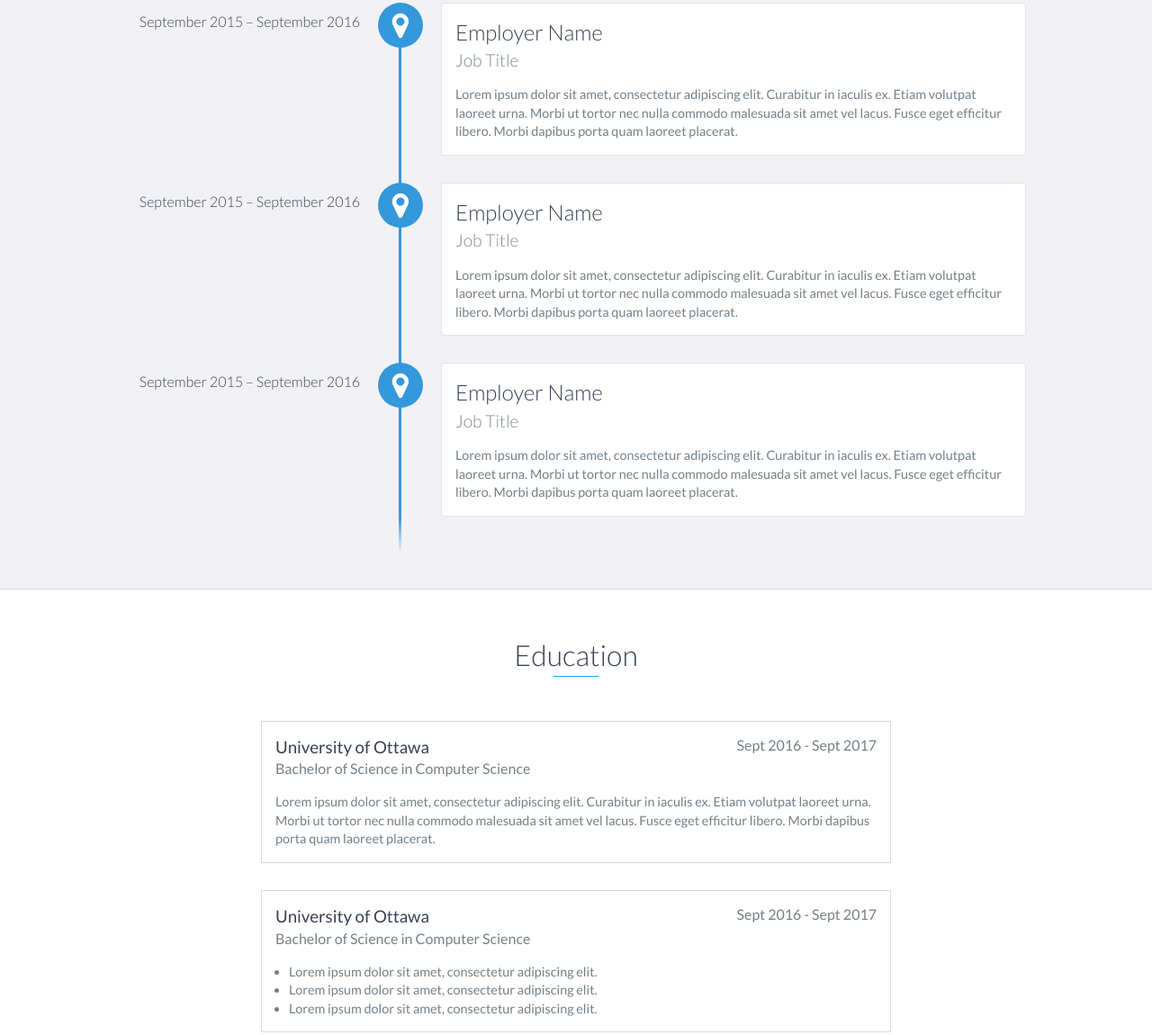
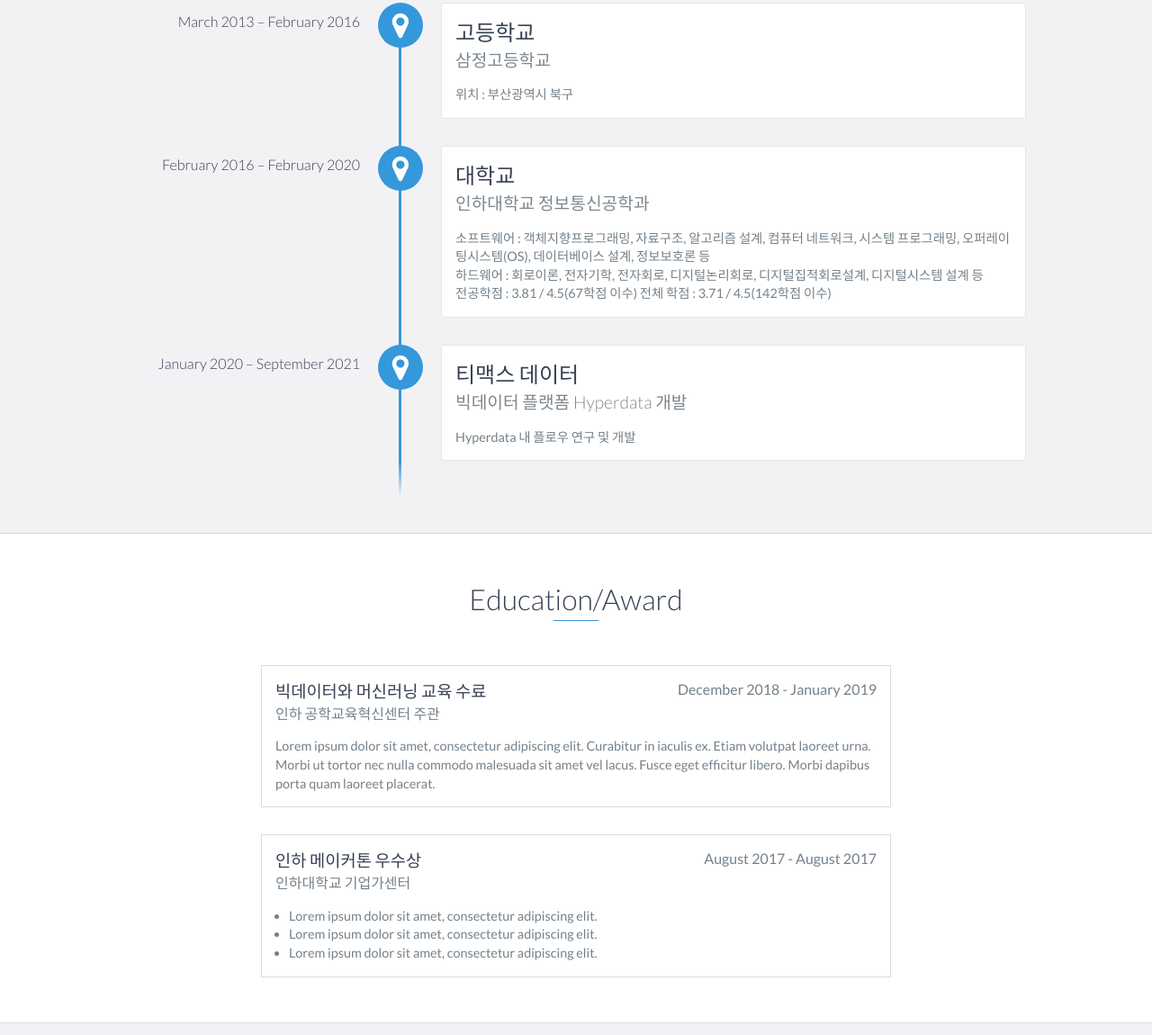
Before and after one commit to mingg123/mingg123.github.io, a website: page index.html in a window 1280 px wide. Shown: the part 1264-2414 px from the top of the page at 90% size. Drawn offline with nearby package versions, Linux system fonts and the light colour scheme.

Commit message:
feat : add info

```diff
--- a/index.html
+++ b/index.html
@@ -1,17 +1,19 @@
 <!DOCTYPE html>
 <html class="no-js" lang="en">
-
   <head>
-    <meta charset="utf-8">
-    <meta http-equiv="X-UA-Compatible" content="IE=edge">
-    <meta name="viewport" content="width=device-width, initial-scale=1">
+    <meta charset="utf-8" />
+    <meta http-equiv="X-UA-Compatible" content="IE=edge" />
+    <meta name="viewport" content="width=device-width, initial-scale=1" />
     <title>My Portfolio</title>
-	<link rel="shortcut icon" href="favicon.ico" type="image/x-icon">
-	<link rel="icon" href="favicon.ico" type="image/x-icon">
-    <link href="https://fonts.googleapis.com/css?family=Lato:300,400,700,900" rel="stylesheet">
-    <link rel="stylesheet" href="libs/font-awesome/css/font-awesome.min.css">
-    <link href="css/bootstrap.min.css" rel="stylesheet">
-    <link href="css/styles.css" rel="stylesheet">
+    <link rel="shortcut icon" href="favicon.ico" type="image/x-icon" />
+    <link rel="icon" href="favicon.ico" type="image/x-icon" />
+    <link
+      href="https://fonts.googleapis.com/css?family=Lato:300,400,700,900"
+      rel="stylesheet"
+    />
+    <link rel="stylesheet" href="libs/font-awesome/css/font-awesome.min.css" />
+    <link href="css/bootstrap.min.css" rel="stylesheet" />
+    <link href="css/styles.css" rel="stylesheet" />
   </head>
 
   <body>
@@ -31,7 +33,7 @@
           <a href="#experience">Experience</a>
         </li>
         <li>
-                <a href="#education">Education</a>
+          <a href="#education">Education/Award</a>
         </li>
         <li>
           <a href="#projects">Projects</a>
@@ -48,7 +50,7 @@
 
     <div id="lead">
       <div id="lead-content">
-            <h1>Ryan Fitzgerald</h1>
+        <h1>Min Ji Kim</h1>
         <h2>Software Engineer</h2>
         <a href="#" class="btn-rounded-white">Download Resume</a>
       </div>
@@ -73,9 +75,17 @@
           </div>
           <div class="col-md-8">
             <p>
-                        Lorem ipsum dolor sit amet, consectetur adipiscing elit. Curabitur in iaculis ex. Etiam volutpat laoreet urna. Morbi ut tortor nec nulla commodo malesuada sit amet vel lacus. Fusce eget efficitur libero. Morbi dapibus porta quam laoreet placerat. Donec
-                        eu vehicula neque. Donec viverra lorem nunc, tempus euismod eros sollicitudin ut. Quisque et tincidunt libero. Donec id pharetra justo. Proin euismod lacinia dolor, eu scelerisque justo tempus pharetra. Vivamus nunc justo, finibus
-                        ut nisl sed, euismod rhoncus nulla. Proin sed magna egestas, egestas ante et, congue eros. In consequat, mauris dapibus tincidunt suscipit, ex libero aliquet diam, at maximus risus enim non leo.
+              Lorem ipsum dolor sit amet, consectetur adipiscing elit. Curabitur
+              in iaculis ex. Etiam volutpat laoreet urna. Morbi ut tortor nec
+              nulla commodo malesuada sit amet vel lacus. Fusce eget efficitur
+              libero. Morbi dapibus porta quam laoreet placerat. Donec eu
+              vehicula neque. Donec viverra lorem nunc, tempus euismod eros
+              sollicitudin ut. Quisque et tincidunt libero. Donec id pharetra
+              justo. Proin euismod lacinia dolor, eu scelerisque justo tempus
+              pharetra. Vivamus nunc justo, finibus ut nisl sed, euismod rhoncus
+              nulla. Proin sed magna egestas, egestas ante et, congue eros. In
+              consequat, mauris dapibus tincidunt suscipit, ex libero aliquet
+              diam, at maximus risus enim non leo.
             </p>
           </div>
         </div>
@@ -86,59 +96,62 @@
     <div id="experience" class="background-alt">
       <h2 class="heading">Experience</h2>
       <div id="experience-timeline">
-            <div data-date="September 2015 – September 2016">
-                <h3>Employer Name</h3>
-                <h4>Job Title</h4>
+        <div data-date="March 2013 – February 2016">
+          <h3>고등학교</h3>
+          <h4>삼정고등학교</h4>
+          <p>위치 : 부산광역시 북구</p>
+        </div>
+
+        <div data-date="February 2016 – February 2020">
+          <h3>대학교</h3>
+          <h4>인하대학교 정보통신공학과</h4>
           <p>
-                    Lorem ipsum dolor sit amet, consectetur adipiscing elit. Curabitur in iaculis ex. Etiam volutpat laoreet urna. Morbi ut tortor nec nulla commodo malesuada sit amet vel lacus. Fusce eget efficitur libero. Morbi dapibus porta quam laoreet placerat.
+            소프트웨어 : 객체지향프로그래밍, 자료구조, 알고리즘 설계, 컴퓨터
+            네트워크, 시스템 프로그래밍, 오퍼레이팅시스템(OS), 데이터베이스
+            설계, 정보보호론 등
+          </p>
+          <p>
+            하드웨어 : 회로이론, 전자기학, 전자회로, 디지털논리회로,
+            디지털집적회로설계, 디지털시스템 설계 등
+          </p>
+          <p>
+            전공학점 : 3.81 / 4.5(67학점 이수) 전체 학점 : 3.71 / 4.5(142학점
+            이수)
           </p>
         </div>
 
-            <div data-date="September 2015 – September 2016">
-                <h3>Employer Name</h3>
-                <h4>Job Title</h4>
-                <p>
-                    Lorem ipsum dolor sit amet, consectetur adipiscing elit. Curabitur in iaculis ex. Etiam volutpat laoreet urna. Morbi ut tortor nec nulla commodo malesuada sit amet vel lacus. Fusce eget efficitur libero. Morbi dapibus porta quam laoreet placerat.
-                </p>
-            </div>
-
-            <div data-date="September 2015 – September 2016">
-                <h3>Employer Name</h3>
-                <h4>Job Title</h4>
-                <p>
-                    Lorem ipsum dolor sit amet, consectetur adipiscing elit. Curabitur in iaculis ex. Etiam volutpat laoreet urna. Morbi ut tortor nec nulla commodo malesuada sit amet vel lacus. Fusce eget efficitur libero. Morbi dapibus porta quam laoreet placerat.
-                </p>
+        <div data-date="January 2020 – September 2021">
+          <h3>티맥스 데이터</h3>
+          <h4>빅데이터 플랫폼 Hyperdata 개발</h4>
+          <p>Hyperdata 내 플로우 연구 및 개발</p>
         </div>
       </div>
     </div>
     <!-- End #experience -->
 
     <div id="education">
-        <h2 class="heading">Education</h2>
+      <h2 class="heading">Education/Award</h2>
       <div class="education-block">
-            <h3>University of Ottawa</h3>
-            <span class="education-date">Sept 2016 - Sept 2017</span>
-            <h4>Bachelor of Science in Computer Science</h4>
+        <h3>빅데이터와 머신러닝 교육 수료</h3>
+        <span class="education-date">December 2018 - January 2019</span>
+        <h4>인하 공학교육혁신센터 주관</h4>
         <p>
-                Lorem ipsum dolor sit amet, consectetur adipiscing elit. Curabitur in iaculis ex. Etiam volutpat laoreet urna. Morbi ut tortor nec nulla commodo malesuada sit amet vel lacus. Fusce eget efficitur libero. Morbi dapibus porta quam laoreet placerat.
+          Lorem ipsum dolor sit amet, consectetur adipiscing elit. Curabitur in
+          iaculis ex. Etiam volutpat laoreet urna. Morbi ut tortor nec nulla
+          commodo malesuada sit amet vel lacus. Fusce eget efficitur libero.
+          Morbi dapibus porta quam laoreet placerat.
         </p>
       </div>
       <!-- End .education-block -->
 
       <div class="education-block">
-            <h3>University of Ottawa</h3>
-            <span class="education-date">Sept 2016 - Sept 2017</span>
-            <h4>Bachelor of Science in Computer Science</h4>
+        <h3>인하 메이커톤 우수상</h3>
+        <span class="education-date">August 2017 - August 2017</span>
+        <h4>인하대학교 기업가센터</h4>
         <ul>
-                <li>
-                    Lorem ipsum dolor sit amet, consectetur adipiscing elit.
-                </li>
-                <li>
-                    Lorem ipsum dolor sit amet, consectetur adipiscing elit.
-                </li>
-                <li>
-                    Lorem ipsum dolor sit amet, consectetur adipiscing elit.
-                </li>
+          <li>Lorem ipsum dolor sit amet, consectetur adipiscing elit.</li>
+          <li>Lorem ipsum dolor sit amet, consectetur adipiscing elit.</li>
+          <li>Lorem ipsum dolor sit amet, consectetur adipiscing elit.</li>
         </ul>
       </div>
       <!-- End .education-block -->
@@ -157,7 +170,11 @@
             <div class="project-info">
               <h3>Project Name Here</h3>
               <p>
-                            Lorem ipsum dolor sit amet, consectetur adipiscing elit. Curabitur in iaculis ex. Etiam volutpat laoreet urna. Morbi ut tortor nec nulla commodo malesuada sit amet vel lacus. Fusce eget efficitur libero. Morbi dapibus porta quam laoreet placerat.
+                Lorem ipsum dolor sit amet, consectetur adipiscing elit.
+                Curabitur in iaculis ex. Etiam volutpat laoreet urna. Morbi ut
+                tortor nec nulla commodo malesuada sit amet vel lacus. Fusce
+                eget efficitur libero. Morbi dapibus porta quam laoreet
+                placerat.
               </p>
               <a href="#">View Project</a>
             </div>
@@ -173,7 +190,11 @@
             <div class="project-info">
               <h3>Project Name Here</h3>
               <p>
-                            Lorem ipsum dolor sit amet, consectetur adipiscing elit. Curabitur in iaculis ex. Etiam volutpat laoreet urna. Morbi ut tortor nec nulla commodo malesuada sit amet vel lacus. Fusce eget efficitur libero. Morbi dapibus porta quam laoreet placerat.
+                Lorem ipsum dolor sit amet, consectetur adipiscing elit.
+                Curabitur in iaculis ex. Etiam volutpat laoreet urna. Morbi ut
+                tortor nec nulla commodo malesuada sit amet vel lacus. Fusce
+                eget efficitur libero. Morbi dapibus porta quam laoreet
+                placerat.
               </p>
               <a href="#">View Project</a>
             </div>
@@ -221,10 +242,27 @@
     <div id="contact">
       <h2>Get in Touch</h2>
       <div id="contact-form">
-            <form method="POST" action="https://formspree.io/email@email.com">
-                <input type="hidden" name="_subject" value="Contact request from personal website" />
-                <input type="email" name="_replyto" placeholder="Your email" required>
-                <textarea name="message" placeholder="Your message" required></textarea>
+        <form
+          method="POST"
+          data-email="spgb123spgb@gmail.com"
+          action="https://script.google.com/macros/s/AKfycbwdloJ1G50GHxQQ8vJvhY6ysYbY_X4tumX66sXAcAJck-uBXixHhLDELy3_td3YqOFxww/exec"
+        >
+          <input
+            type="hidden"
+            name="_subject"
+            value="Contact request from personal website"
+          />
+          <input
+            type="email"
+            name="_replyto"
+            placeholder="Your email"
+            required
+          />
+          <textarea
+            name="message"
+            placeholder="Your message"
+            required
+          ></textarea>
           <button type="submit">Send</button>
         </form>
       </div>
@@ -236,9 +274,7 @@
       <div class="container">
         <div class="row">
           <div class="col-sm-5 copyright">
-                    <p>
-                        Copyright &copy; 2020 YOUR NAME
-                    </p>
+            <p>Copyright &copy; 2020 YOUR NAME</p>
           </div>
           <div class="col-sm-2 top">
             <span id="to-top">
@@ -248,22 +284,34 @@
           <div class="col-sm-5 social">
             <ul>
               <li>
-                            <a href="https://github.com/" target="_blank"><i class="fa fa-github" aria-hidden="true"></i></a>
+                <a href="https://github.com/mingg123/" target="_blank"
+                  ><i class="fa fa-github" aria-hidden="true"></i
+                ></a>
               </li>
               <li>
-                            <a href="https://stackoverflow.com/" target="_blank"><i class="fa fa-stack-overflow" aria-hidden="true"></i></a>
+                <a href="https://stackoverflow.com/" target="_blank"
+                  ><i class="fa fa-stack-overflow" aria-hidden="true"></i
+                ></a>
               </li>
               <li>
-                            <a href="https://linkedin.com/" target="_blank"><i class="fa fa-linkedin" aria-hidden="true"></i></a>
+                <a href="https://linkedin.com/" target="_blank"
+                  ><i class="fa fa-linkedin" aria-hidden="true"></i
+                ></a>
               </li>
               <li>
-                            <a href="https://www.facebook.com/" target="_blank"><i class="fa fa-facebook" aria-hidden="true"></i></a>
+                <a href="https://www.facebook.com/" target="_blank"
+                  ><i class="fa fa-facebook" aria-hidden="true"></i
+                ></a>
               </li>
               <li>
-                            <a href="https://twitter.com/" target="_blank"><i class="fa fa-twitter" aria-hidden="true"></i></a>
+                <a href="https://twitter.com/" target="_blank"
+                  ><i class="fa fa-twitter" aria-hidden="true"></i
+                ></a>
               </li>
               <li>
-                            <a href="https://plus.google.com/" target="_blank"><i class="fa fa-google-plus" aria-hidden="true"></i></a>
+                <a href="https://plus.google.com/" target="_blank"
+                  ><i class="fa fa-google-plus" aria-hidden="true"></i
+                ></a>
               </li>
             </ul>
           </div>
@@ -275,5 +323,4 @@
     <script src="https://ajax.googleapis.com/ajax/libs/jquery/1.12.4/jquery.min.js"></script>
     <script src="js/scripts.min.js"></script>
   </body>
-
 </html>
```
Lines whose indentation alone changed are shown as unchanged.
